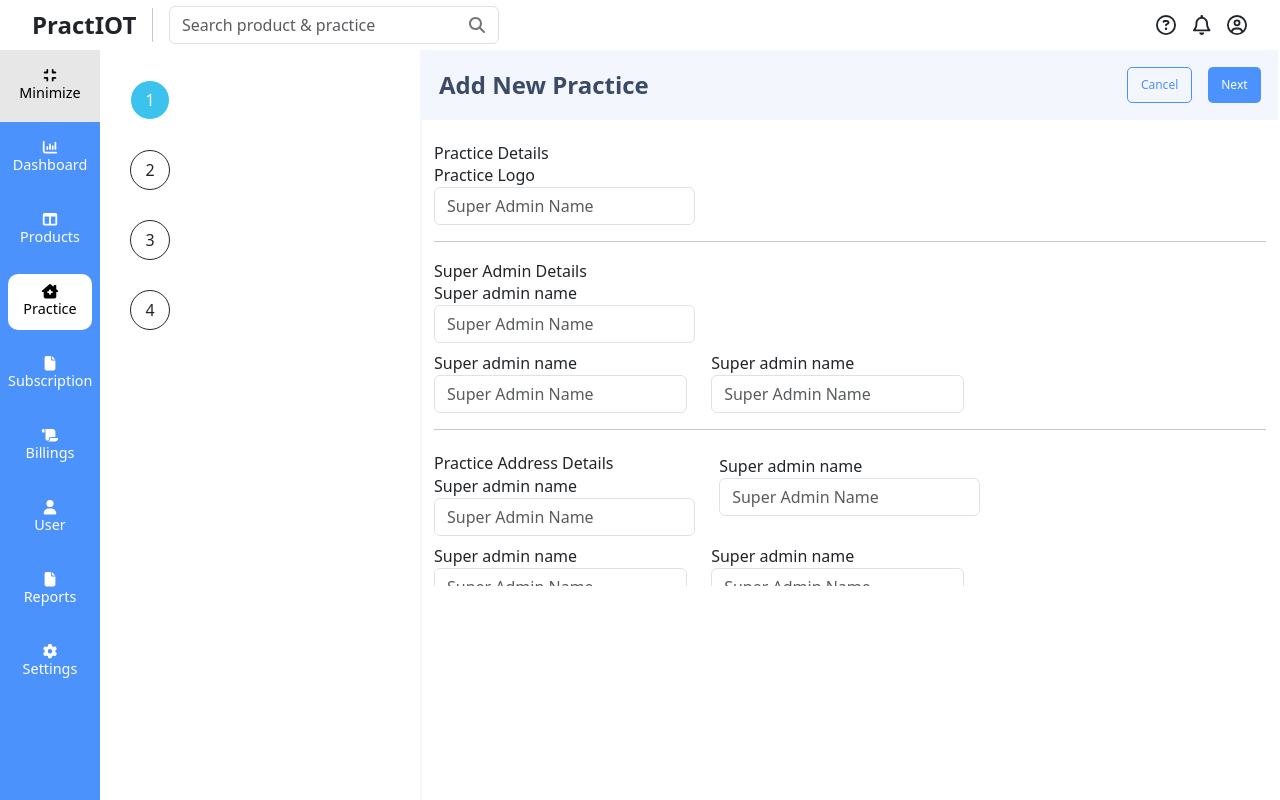
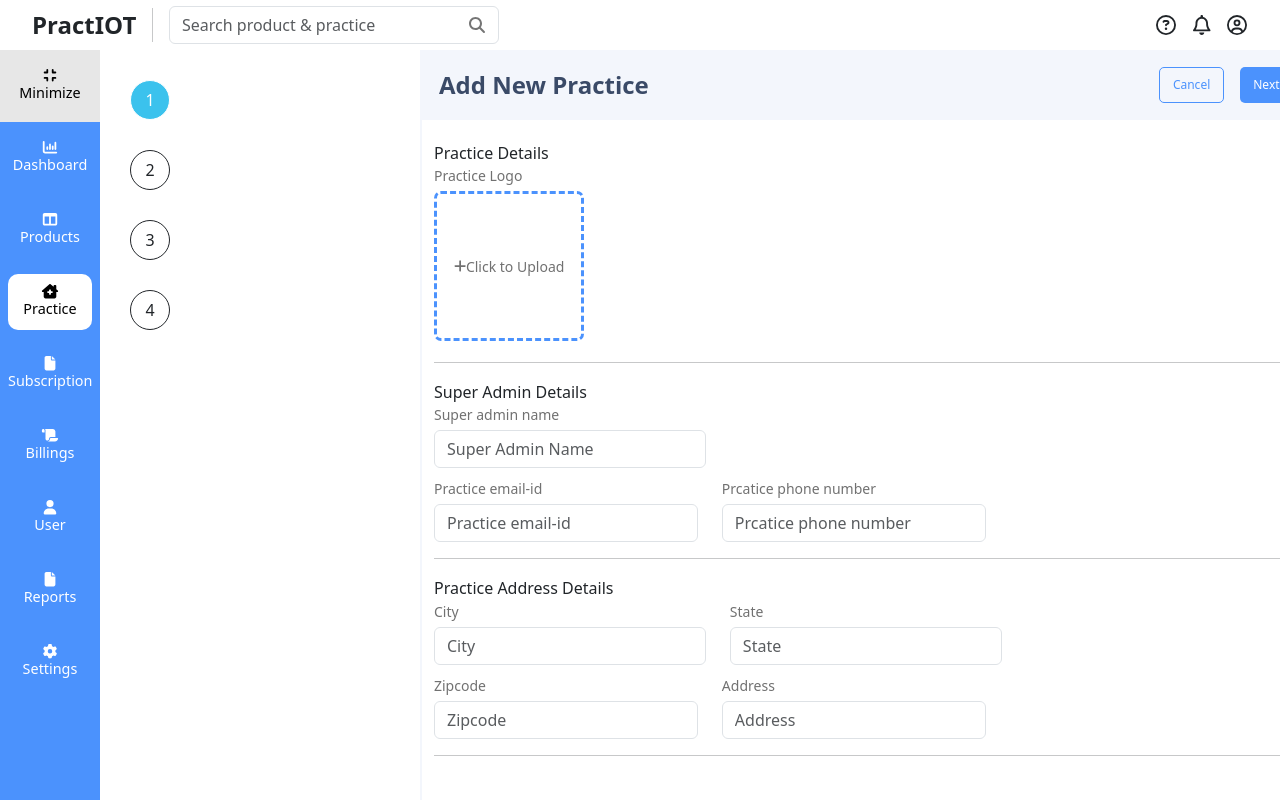
Before and after one commit to JayasuryaDZS/z-product-module, a React (Vite) app: page /createPractice in a window 1280 px wide. Built offline with nearby package versions, Linux system fonts and the light colour scheme.

Commit message:
Practice-page

```diff
--- a/src/assets/scss/custom/pages/_addNewPractice.scss
+++ b/src/assets/scss/custom/pages/_addNewPractice.scss
@@ -1,33 +1,15 @@
-// .AddNewPractice{
-//     .create-form {
-//         margin-bottom: 70px;
-
-//         label {
-//             margin-bottom: 5px;
-//             font-size: 14px;
-//             font-weight: 500;
-//             color: #717171;
-//         }
-
-//         .form-check-input:checked {
-//             background-color: $bg-sidebar !important;
-//             border: none !important;
-//         }
-//     }
-
-// }
-
 .AddNewPractice {
     .container {
-        max-height: 450px; /* Set a fixed height for the container */
-        overflow-y: auto; /* Enable vertical scrolling */
+        overflow-y: scroll;
+        height: 800px;
 
         ::-webkit-scrollbar {
             display: none;
         }
         scrollbar-width: none;
         -ms-overflow-style: none;
-
+    }
+}
 
 .create-form {
     margin-bottom: 70px;
@@ -44,5 +26,27 @@
         border: none !important;
     }
 }
+
+.image-upload {
+    position: relative;
 }
+
+.upload-label {
+    cursor: pointer;
+    display: inline-block;
 }
+
+.upload-box {
+    width: 150px;
+    height: 150px;
+    border: 3px dashed $bg-sidebar;
+    display: flex;
+    border-radius: 7px;
+    align-items: center;
+    justify-content: center;
+    background-size: cover;
+}
+
+.upload-box span {
+    font-size: 48px;
+}
--- a/src/assets/scss/custom/pages/_createPractices.scss
+++ b/src/assets/scss/custom/pages/_createPractices.scss
@@ -1,44 +1,7 @@
-// .Practice {
-//     .headingPrac {
-//         width: 67%;
-//         margin-left: 25%;
-//         height: 100%;
-//         border-left: 2px solid $heading-color;
-//         justify-content: space-between;
-//         position: fixed;
-//     }
-//     .heading1 {
-//         background-color: $heading-color;
-//         justify-content: space-between;
-//         padding: 23px;
-//         display: flex;
-//     }
-//     .circleContainer {
-//         display: flex;
-//         justify-content: space-between;
-//         padding: 30px;
-
-//     }
-//     .circle {
-//         width: 40px;
-//         height: 40px;
-//         border-radius: 50%;
-//         border: 1px solid ;
-//         display: flex;
-//         align-items: center;
-//         justify-content: center;
-//         // cursor: pointer;
-//         margin-bottom: 30px;
-//     }
-//     .circle.selected {
-//         background-color:#3bc2ed;
-//         color: #fff;
-//     }
-// }
 
 .Practice {
     .headingPrac {
-        width: 67%;
+        width: 69.5%;
         margin-left: 25%;
         height: 100%;
         border-left: 2px solid $heading-color;
--- a/src/pages/Practices/AddNewPractice.tsx
+++ b/src/pages/Practices/AddNewPractice.tsx
@@ -1,4 +1,16 @@
+import { faPlus } from "@fortawesome/free-solid-svg-icons";
+import { FontAwesomeIcon } from "@fortawesome/react-fontawesome";
+import { useState } from "react";
+
 const AddNewPractice = () => {
+
+    const [selectedImage, setSelectedImage] = useState(null);
+
+    const handleImageUpload = (event: any) => {
+        const file = event.target.files[0];
+        setSelectedImage(file);
+    };
+
     return (
         <div className="AddNewPractice">
             <form className="container create-form mt-3">
@@ -6,11 +18,28 @@ const AddNewPractice = () => {
                     <div className="col-12 col-md-4 mt-2">
                         <h6>Practice Details</h6>
                         <label>Practice Logo</label>
-                        <input
-                            placeholder="Super Admin Name"
-                            type="text"
-                            className="form-control"
-                        />
+
+                        <div className="image-upload">
+
+                            <label htmlFor="logo-upload" className="upload-label">
+                                <div className="upload-box custom-dotted-border" style={{ backgroundImage: selectedImage ? `url(${URL.createObjectURL(selectedImage)})` : 'none' }}>
+                                    {selectedImage && <span style={{ visibility: "hidden" }}>
+                                    </span>}
+                                    <FontAwesomeIcon icon={faPlus} />
+                                    Click to Upload
+                                </div>
+                                <input
+                                    type="file"
+                                    id="logo-upload"
+                                    accept="image/*"
+                                    onChange={handleImageUpload}
+                                    style={{ display: "none" }}
+                                />
+                            </label>
+                        </div>
+
+
+
                     </div>
                 </div>
                 <hr />
@@ -29,18 +58,18 @@ const AddNewPractice = () => {
 
                         <div className="col-12 col-md-4 mt-2">
 
-                            <label>Super admin name</label>
+                            <label>Practice email-id</label>
                             <input
-                                placeholder="Super Admin Name"
+                                placeholder="Practice email-id"
                                 type="text"
                                 className="form-control"
                             />
                         </div>
                         <div className="col-12 col-md-4 mt-2">
 
-                            <label>Super admin name</label>
+                            <label>Prcatice phone number</label>
                             <input
-                                placeholder="Super Admin Name"
+                                placeholder="Prcatice phone number"
                                 type="text"
                                 className="form-control"
                             />
@@ -49,20 +78,20 @@ const AddNewPractice = () => {
                 </div>
                 <hr />
                 <div className="row" >
-                    <div className="col-12 col-md-4 mt-2">
+                    <div className="col-12 col-md-4 mt-1">
                         <h6>Practice Address Details</h6>
-                        <label>Super admin name</label>
+                        <label>City</label>
                         <input
-                            placeholder="Super Admin Name"
+                            placeholder="City"
                             type="text"
                             className="form-control"
                         />
                     </div>
-                    <div className="col-12 col-md-4 mt-2">
+                    <div className="col-12 col-md-4 mt-4">
 
-                        <label>Super admin name</label>
+                        <label>State</label>
                         <input
-                            placeholder="Super Admin Name"
+                            placeholder="State"
                             type="text"
                             className="form-control"
                         />
@@ -71,24 +100,28 @@ const AddNewPractice = () => {
 
                         <div className="col-12 col-md-4 mt-2">
 
-                            <label>Super admin name</label>
+                            <label>Zipcode</label>
                             <input
-                                placeholder="Super Admin Name"
+                                placeholder="Zipcode"
                                 type="text"
                                 className="form-control"
                             />
                         </div>
                         <div className="col-12 col-md-4 mt-2">
 
-                            <label>Super admin name</label>
+                            <label>Address</label>
                             <input
-                                placeholder="Super Admin Name"
+                                placeholder="Address"
                                 type="text"
                                 className="form-control"
                             />
                         </div>
                     </div>
                 </div>
+                <hr />
+
+
+
             </form >
         </div >
     );
```
Also changed, not shown: src/pages/Practices/ParcticeCreation.tsx (+0 -162 lines). Lines whose indentation alone changed are shown as unchanged.
